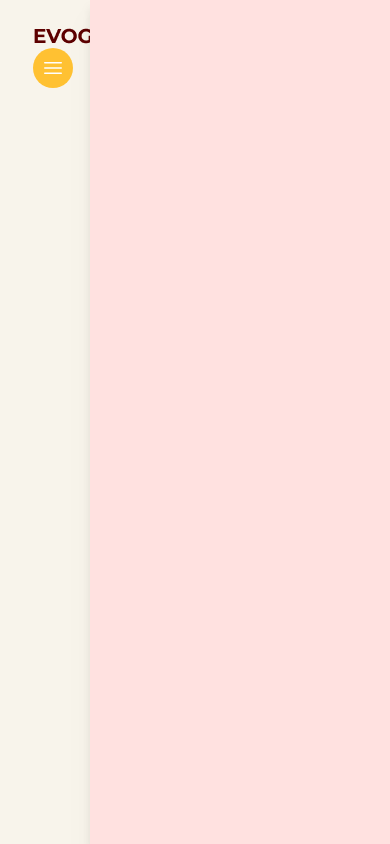
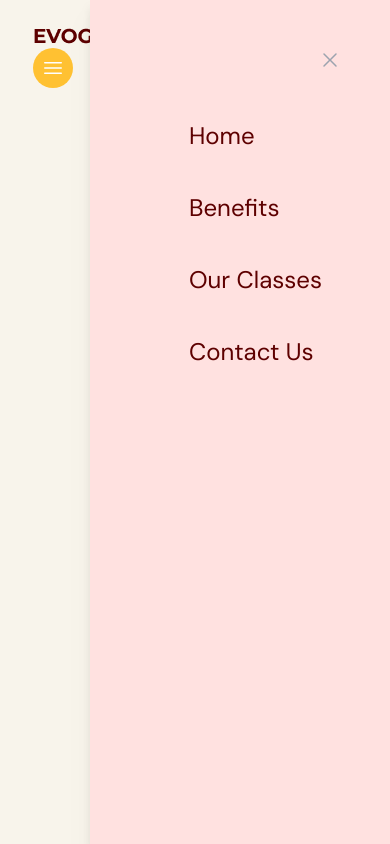
Before and after one commit to LozanoRogelio/GYMEVO, a React (Vite) app: page / in a window 390 px wide. Both pictures are taken after a click on the button 52 px from the left and 68 px from the top of the page. Built offline with nearby package versions, Linux system fonts and the light colour scheme.

Commit message:
Fixing the scroll method on navbar

```diff
--- a/src/App.tsx
+++ b/src/App.tsx
@@ -1,11 +1,23 @@
 import Navbar from "@/scenes/navbar";
 import { useState } from "react";
 import { SelectedPage } from "@/shared/types";
+import { useEffect } from "react";
 
 
 
 function App() {
   const [selectedPage, setSelectedPage] = useState<SelectedPage>(SelectedPage.Home);
+  const [isTopOfPage, setIsTopOfPage] = useState<boolean>(true);
+
+  useEffect(() => {
+    const handleScroll = () => {
+      if (window.scrollY == 0) {
+        setIsTopOfPage(true);
+        setSelectedPage(SelectedPage.Home);
+      }
+      if (window.scrollY !== 0) setIsTopOfPage(false);
+    }
+  })
 
   return (
     <div className="app bg-gray-20">
--- a/src/scenes/navbar/index.tsx
+++ b/src/scenes/navbar/index.tsx
@@ -68,8 +68,35 @@ const Navbar = ({selectedPage, setSelectedPage }: Props) => {
       {/* Mobile Menu Modal */}
       {!isAboveMediumScreens && isMenuToggled && (
          <div className="fixed right-0 bottom-0 z-40 h-full w-[300px] bg-primary-100 drop-shadow-xl">
+            {/* Close Icon */}
+            <div className="flex justify-end p-12">
+               <button onClick={() => setIsMenuToggled(!isMenuToggled)}>
+                  <XMarkIcon className="h-6 w-6 text-gray-400" />
+               </button>
+            </div>
+            {/* Menu Items */}
+            <div className="ml-[33%] flex flex-col gap-10 text-2xl">
+               <Link
+                  page="Home"
+                  selectedPage={selectedPage}
+                  setSelectedPage={setSelectedPage}/>
+               <Link
+                  page="Benefits"
+                  selectedPage={selectedPage}
+                  setSelectedPage={setSelectedPage}
+               />
+               <Link
+                  page="Our Classes"
+                  selectedPage={selectedPage}
+                  setSelectedPage={setSelectedPage}
+               />
+               <Link page="Contact Us"
+                  selectedPage={selectedPage}
+                  setSelectedPage={setSelectedPage}
+               />
+            </div>
+         </div>
 
-         </div>
       )}
    </nav>;
 };
```
